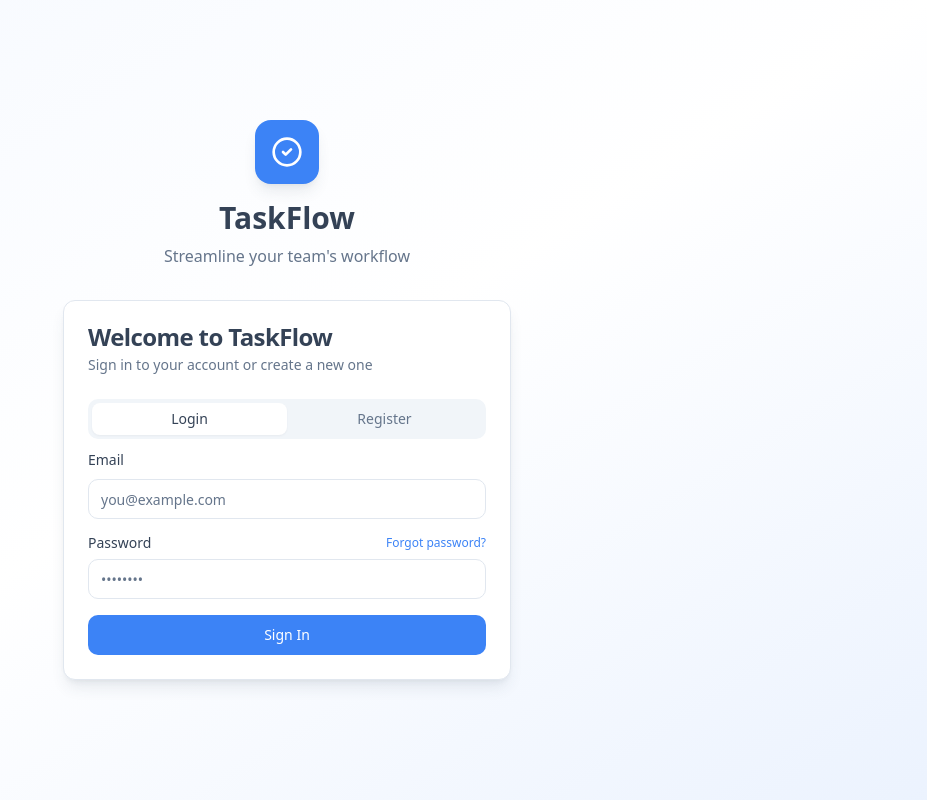
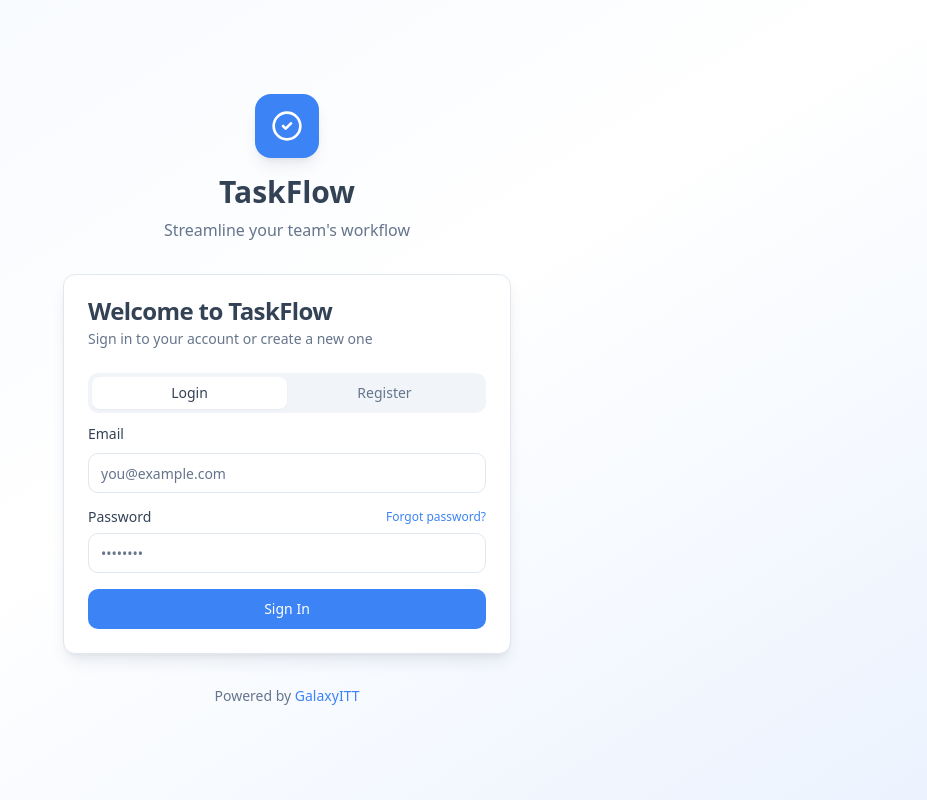
Before and after one commit to aliveevie/task-flow-v2, a React (Vite) app: page /auth in a window 1280 px wide. Shown: the whole page, without its empty margins (353-1280 px from the left). Built offline with nearby package versions, Linux system fonts and the light colour scheme; the HTML template or start-up script is replaced by a standard one.

Commit message:
update files

```diff
--- a/src/pages/Auth.tsx
+++ b/src/pages/Auth.tsx
@@ -585,6 +585,21 @@ const Auth = () => {
             </Tabs>
           </CardContent>
         </Card>
+
+        {/* Footer */}
+        <div className="text-center mt-8">
+          <p className="text-sm text-muted-foreground">
+            Powered by{" "}
+            <a
+              href="https://www.galaxyitt.com.ng"
+              target="_blank"
+              rel="noopener noreferrer"
+              className="text-primary hover:underline font-medium"
+            >
+              GalaxyITT
+            </a>
+          </p>
+        </div>
       </div>
 
       {/* Forgot Password Dialog */}
```
